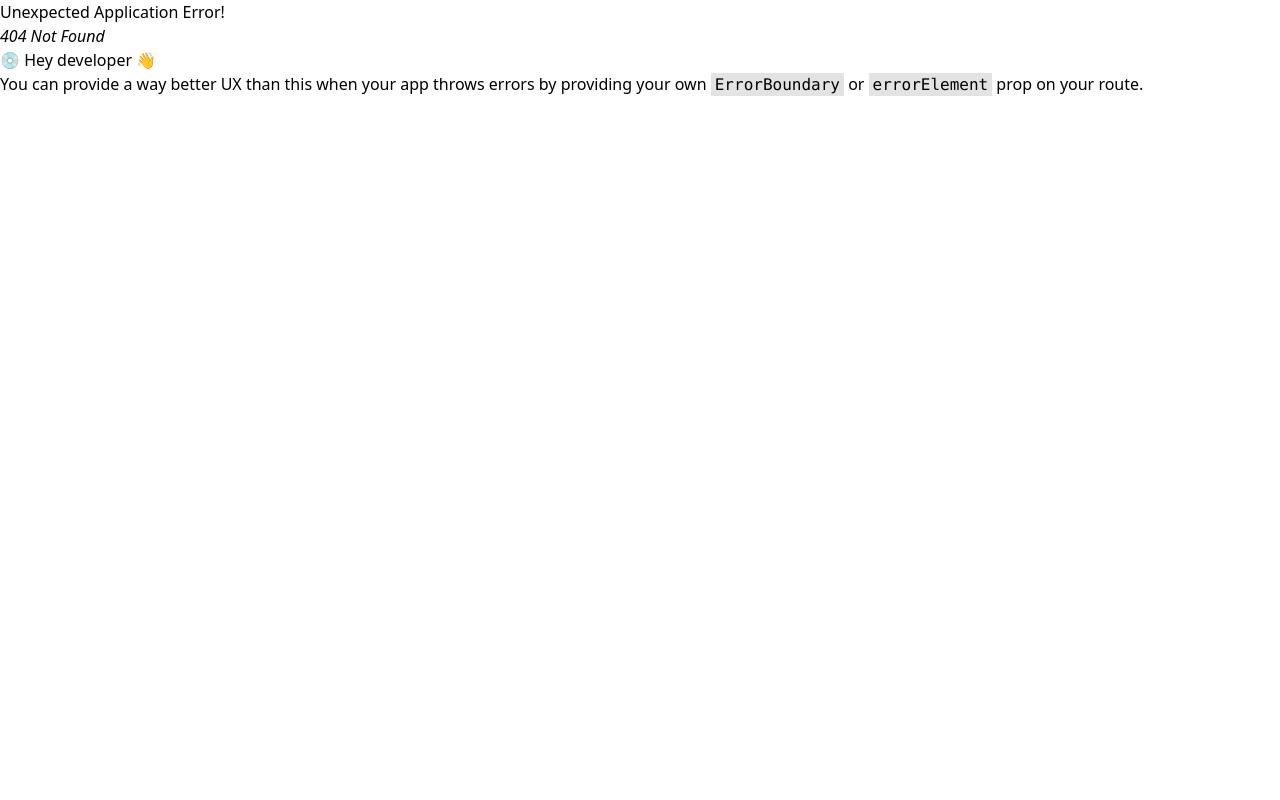
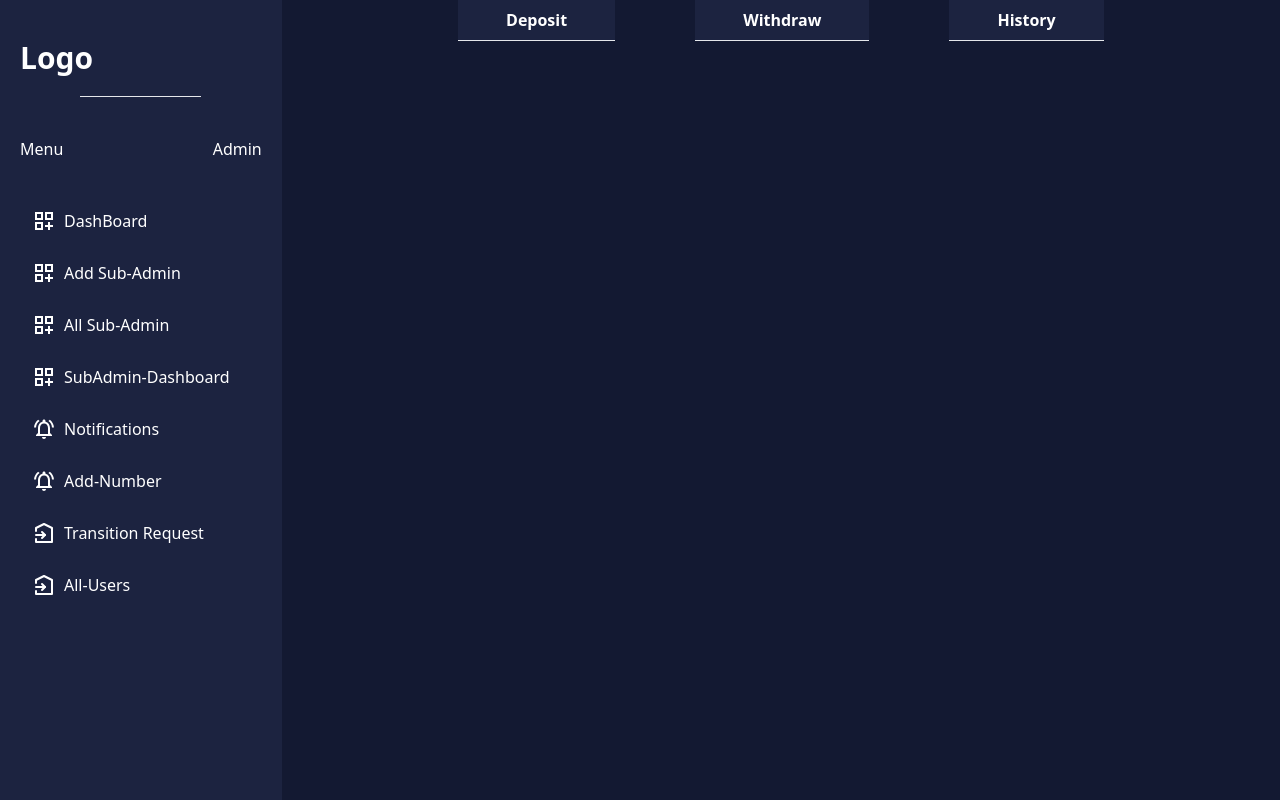
Before and after one commit to Mdforidulislam/winbdClient, a React (Vite) app: page /dashboard/TransitionRequest in a window 1280 px wide. Before the commit this address had no page. Built offline with nearby package versions, Linux system fonts and the light colour scheme.

Commit message:
transition request

```diff
--- a/package.json
+++ b/package.json
@@ -23,6 +23,7 @@
     "react-hook-form": "^7.51.4",
     "react-icons": "^5.2.1",
     "react-router-dom": "^6.23.0",
+    "react-tabs": "^6.0.2",
     "recharts": "^2.12.7",
     "sort-by": "^1.2.0"
   },
--- a/src/Components/Shared/DashNav/DashNav.jsx
+++ b/src/Components/Shared/DashNav/DashNav.jsx
@@ -101,7 +101,7 @@ const DashNav = () => {
                 </li>
 
                 <li className=" ">
-                    <NavLink to={'/dashboard/transitionReq'} onClick={scrollToTop}>
+                    <NavLink to={'/dashboard/TransitionRequest'} onClick={scrollToTop}>
                         <div className="flex gap-2 items-center font-medium hover:bg-blue-700/40 py-2  px-3 rounded-3xl   ">
                             <TbTransferIn className="text-2xl" />
                             <h1 className="">Transition Request</h1>
--- /dev/null
+++ b/src/Components/Shared/GlobalTransition.jsx
@@ -0,0 +1,46 @@
+import { Pagination } from "./Pagination";
+
+const GlobalTransition = () => {
+    return (
+        <div className="">
+
+            <div className="overflow-x-auto ml-12 ">
+                <table className="w-[1200px]  text-white shadow-md border-gray-500 ">
+                    <thead>
+                        <tr className="bg-[#1C2340] text-white">
+                            <th className="py-3 px-6 text-left border-b border-gray-600">Name</th>
+                            <th className="py-3 px-6 text-left border-b border-gray-600">UserId</th>
+                            <th className="py-3 px-6 text-left border-b border-gray-600">Phone</th>
+                            <th className="py-3 text-left border-b  border-gray-600">Transition Id</th>
+                            <th className="py-3 text-left border-b  border-gray-600">Action</th>
+                        </tr>
+                    </thead>
+                    <tbody>
+                        <tr className="hover:bg-gray-50 transition duration-300">
+                            <td className="py-4 px-6 border-b border-gray-600">Shiyam</td>
+                            <td className="py-4 px-6 border-b border-gray-600">2.3</td>
+                            <td className="py-4 px-6 border-b border-gray-600">01882239828</td>
+                            <td className="py-4 px-6 border-b border-gray-600 ">323.42</td>
+                            <td className="py-4 px-6 border-b border-gray-600 "></td>
+                        </tr>
+                        <tr className="hover:bg-gray-50 transition duration-300">
+                            <td className="py-4 px-6 border-b border-gray-600">Arif</td>
+                            <td className="py-4 px-6 border-b border-gray-600">1.7</td>
+                            <td className="py-4 px-6 border-b border-gray-600">01882239828</td>
+                            <td className="py-4 px-6 border-b border-gray-600 ">4342.23</td>
+                            <td className="py-4 px-6 border-b border-gray-600 "></td>
+                        </tr>
+                    </tbody>
+                </table>
+
+            </div>
+
+           <div className="mt-7">
+                <Pagination />
+           </div>
+
+        </div>
+    );
+};
+
+export default GlobalTransition;
--- a/src/DashBoard/Sub-Admindashboard/Transation/TransitionReq.jsx
+++ b/src/DashBoard/Sub-Admindashboard/Transation/TransitionReq.jsx
@@ -1,34 +1,59 @@
-import { FaArrowRightToCity } from "react-icons/fa6";
-import { IoMailOutline } from "react-icons/io5";
-import { PiHandWithdrawLight } from "react-icons/pi";
-
+import React, { useState } from 'react';
+import GlobalTransition from '../../../Components/Shared/GlobalTransition';
 
 const TransitionReq = () => {
+  const [activeButton, setActiveButton] = useState(null);
+  const [activeCard, setActiveCard] = useState(null);
+
+  const handleButtonClick = (buttonIndex, cardNumber) => {
+    setActiveButton(buttonIndex);
+    setActiveCard(cardNumber);
+  };
+
   return (
     <div>
-            <div className="group relative mx-auto max-w-[390px] overflow-hidden bg-gradient-to-r from-[#1C2340] via-[#061621] to-[#152734] px-6 py-6 text-white shadow">
-                <span className="absolute left-[-40%] top-[30%] z-10 h-[200px] w-[200px] rounded-full bg-gradient-to-r from-[#1C2340] via-[#16354c] to-[#2a4251] duration-300 group-hover:top-[-30%] group-hover:blur-sm"></span>
-                <span className="absolute right-[-40%] top-[-40%] z-10 h-[200px] w-[200px] rounded-full bg-gradient-to-tr from-[#1C2340] via-[#132d3f] to-[#1c3f58] duration-300 group-hover:top-[40%] group-hover:blur-sm"></span>
-                <div className="relative z-20 space-y-3">
-                <div className="flex gap-2 items-center">
+      <div className="flex justify-center gap-20 ">
+        <button
+          className={`px-12 py-2 ${activeButton === 1 ? 'bg-[#233371] text-white font-bold' : 'bg-[#1C2340] text-white border-b font-semibold'}`}
+          onClick={() => handleButtonClick(1, 1)}
+        >
+          Deposit
+        </button>
+        <button
+          className={`px-12 py-2 ${activeButton === 2 ? 'bg-[#233371] text-white font-bold' : 'bg-[#1C2340] text-white border-b font-semibold'}`}
+          onClick={() => handleButtonClick(2, 2)}
+        >
+          Withdraw
+        </button>
+        <button
+          className={`px-12 py-2 ${activeButton === 3 ? 'bg-[#233371] text-white font-bold' : 'bg-[#1C2340] text-white border-b font-semibold'}`}
+          onClick={() => handleButtonClick(3, 3)}
+        >
+          History
+        </button>
+      </div>
 
-                        <IoMailOutline className="text-xl font-bold"/>
-                        <h1 className="text-xl font-bold"> Xunaiet@gamil.com</h1>
+      {/* Card 1 */}
+      <div className="flex  mt-12">
+        <div className={`group relative   ${activeCard !== 1 ? 'hidden' : ''}`}>
+
+          <GlobalTransition/>
 
         </div>
-                  <div className="flex items-center gap-2">
-                        <PiHandWithdrawLight className="text-2xl"/>
-                        <p>253656.767</p>
       </div>
-                  <div className="flex justify-end items-center gap-2">
-                        <FaArrowRightToCity className="text-2xl"/>
-                        <p>253656.767</p>
+
+      {/* Card 2 */}
+      <div className="flex bg-yellow-600">
+        <div className={`group relative mx-auto max-w-[350px] overflow-hidden bg-gradient-to-r from-[#3b99f1] via-[#4FB5FF] to-[#4FB5FF] px-6 py-6 text-white shadow ${activeCard !== 2 ? 'hidden' : ''}`}>
+          <h1 className='bg-blue-400 py-12 px-12'>hello world</h1>
         </div>
-                    <p> By using this website you automatically accept that we use cookies.<a href="#" className="border-b"> What for?</a></p>
-                  <div className="flex justify-between items-center pt-2">
-                        <button className="border-2 border-[#4157b0]  hover:bg-[#283568] px-3 uppercas py-1">accepte</button>
-                        <button className="bg-[#0e171f] hover:bg-red-600 hover:text-white text-red-600 px-3 py-1 uppercase">Cancel</button>
       </div>
+
+      {/* Card 3 */}
+      <div className="flex bg-gray-500">
+        <div className={`group relative mx-auto max-w-[350px] overflow-hidden bg-gradient-to-r from-[#3b99f1] via-[#4FB5FF] to-[#4FB5FF] px-6 py-6 text-white shadow ${activeCard !== 3 ? 'hidden' : ''}`}>
+          {/* Card content */}
+          <h1 className='bg-red-400 py-12 px-12'>hello world</h1>
         </div>
       </div>
     </div>
```
Also changed, not shown: src/Routes/Routes.jsx (+6 -9 lines), 1 other file (tests, documents, lock files or other folders). Lines whose indentation alone changed are shown as unchanged.
